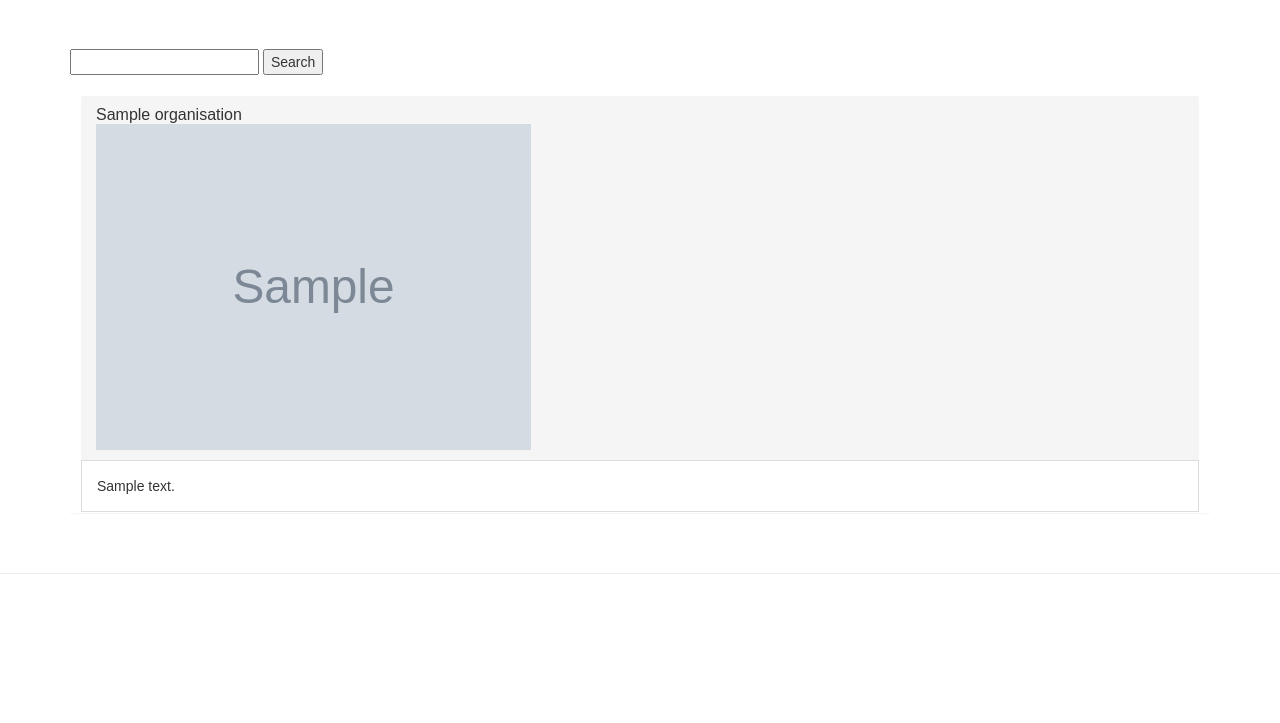
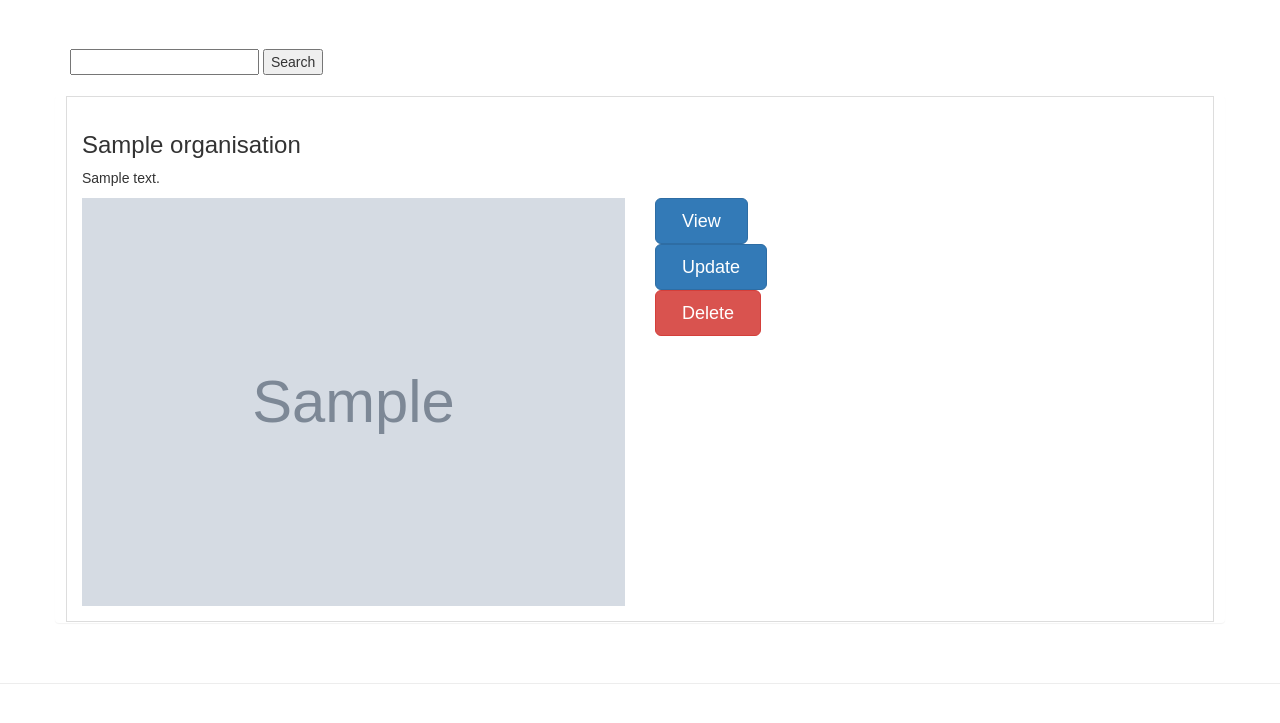
Before and after one commit to kevald1963/milestone-4-walkabout, a Django app: page /organisation/ in a window 1280 px wide. Shown: the part 51-774 px from the top of the page. Run offline with Django 3.2, Linux system fonts and the light colour scheme; tables that the repository leaves empty hold one stand-in row (values such as "Sample post"); grey boxes marked "Sample" are stand-in pictures; some libraries are stand-ins or nearby versions.

Commit message:
Added image_caption field to Organisation model. Amended layout and styling of organisation.html. Removed reference to package in requirement.txt causing error on Travis.

```diff
--- a/organisation/models.py
+++ b/organisation/models.py
@@ -11,6 +11,7 @@ class Organisation(models.Model):
     glyphicon_name = models.CharField(max_length = 20, blank=True)
     image_path = models.TextField(blank=True)
     image = models.ImageField(upload_to = 'images', blank=True)
+    image_caption = models.CharField(max_length = 70, blank=True)
     address_1 = models.CharField(max_length = 40)
     address_2 = models.CharField(max_length = 40)
     address_3 = models.CharField(max_length = 40, blank=True)
--- a/organisation/templates/organisation.html
+++ b/organisation/templates/organisation.html
@@ -2,39 +2,38 @@
 {% block content %}
 
 <div class="container"></div>
-    <div class="panel-group" id="accordion">
-        {% for organisation in organisations %}
-            <div class="panel panel-default">
-                <div class="panel-heading">
-                    <h4 class="panel-title">
-                        <a data-toggle="collapse" data-parent="#accordion" href="#collapse[]">{{ organisation.name }}</a>
-                    </h4>
-                    <div class="organisation">
-                        <img src="{{ MEDIA_URL }}{{ organisation.image }}" alt="??" width="40%" height="auto" >
+    {% for organisation in organisations %}
+        <div class="row">
+            <div class="col-xs-10 col-xs-offset-1 col-sm-offset-0 col-sm-6 col-md-12 display panel panel-default">
+                <div class="panel-body">
+                    <h3>{{ organisation.name }}</h3>
+                    <p class="organisation-description">{{ organisation.description }}</p>
+                    <div class="row">
+                        <span>
+                        <div class="col-xs-12 col-md-6">
+                            <img src="{{ MEDIA_URL }}{{ organisation.image }}" alt="{{ organisation.image_caption }}" title="{{ organisation.image_caption }}" width="100%" height="auto"/>
+                        </div>
+                        <div class="col-xs-12 col-md-6">
+                            <div class="row">
+                                <div class="link_btn">
+                                    <!-- VIEW, EDIT, and DELETE buttons -->
+                                    <div class="col-xs-12">
+                                        <button type="button" class="btn btn-primary btn-lg"><a href="#">View</a></button>
+                                    </div>
+                                    <div class="col-xs-12">
+                                        <button type="button" class="btn btn-primary btn-lg"><a href="#">Update</a></button>
+                                    </div>
+                                    <div class="col-xs-12">
+                                        <button type="button" class="btn btn-danger btn-lg"><a href="#">Delete</a></button>
+                                    </div>
+                                </div>
+                            </div>
+                        </div>
                     </div>
-                </div>
-                <div id="collapse[]" class="panel-collapse collapse in">
-                    <div class="panel-body">{{ organisation.description }}</div>
-                </div>
-            </div>
-        {% endfor %}
-    </div>
-</div>
-
-
-
-<!--
-    <div class="row">
-        <div class="col-xs-10 col-xs-offset-1 col-sm-offset-0 col-sm-6 col-md-4 display panel panel-default">
-            <div class="panel-body">
-                <h3>{{ organisation.name }}</h3>
-                <p class="organisation-description">{{ organisation.description }}</p>
-                <div class="organisation" style="background-image: {{ MEDIA_URL }}{{ organisation.image }};">
-                    <img src="{{ MEDIA_URL }}{{ organisation.image }}">
                 </div>
             </div>
         </div>
-    </div>
+    {% endfor %}
 </div>
--->
+
 {% endblock %}
--- a/requirements.txt
+++ b/requirements.txt
@@ -1,5 +1,4 @@
 Django==1.11.24
 django-forms-bootstrap==3.1.0
 Pillow==7.0.0
-pkg-resources==0.0.0
 pytz==2019.3
--- a/static/css/custom.css
+++ b/static/css/custom.css
@@ -1,3 +1,10 @@
+
+.link_btn button a {
+    color: white;
+    margin: 10px;
+    min-width: 300px;
+}
+
 body {
     font-family: Arial;
     padding-top: 100px;
```
Also changed, not shown: organisation/migrations/0005_organisation_image_caption.py (added), organisation/migrations/0006_auto_20200301_1657.py (added).
